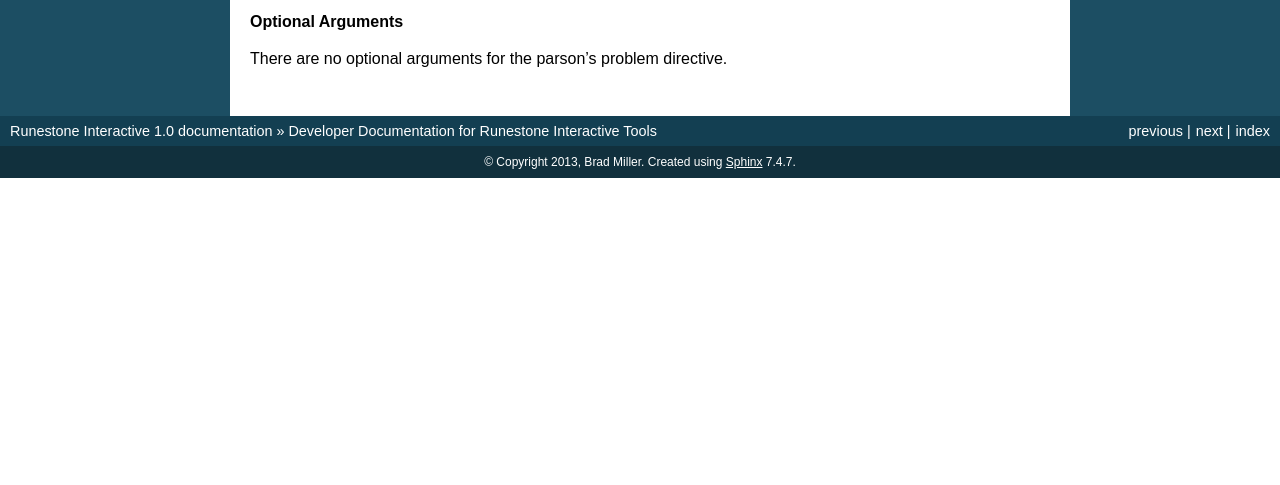
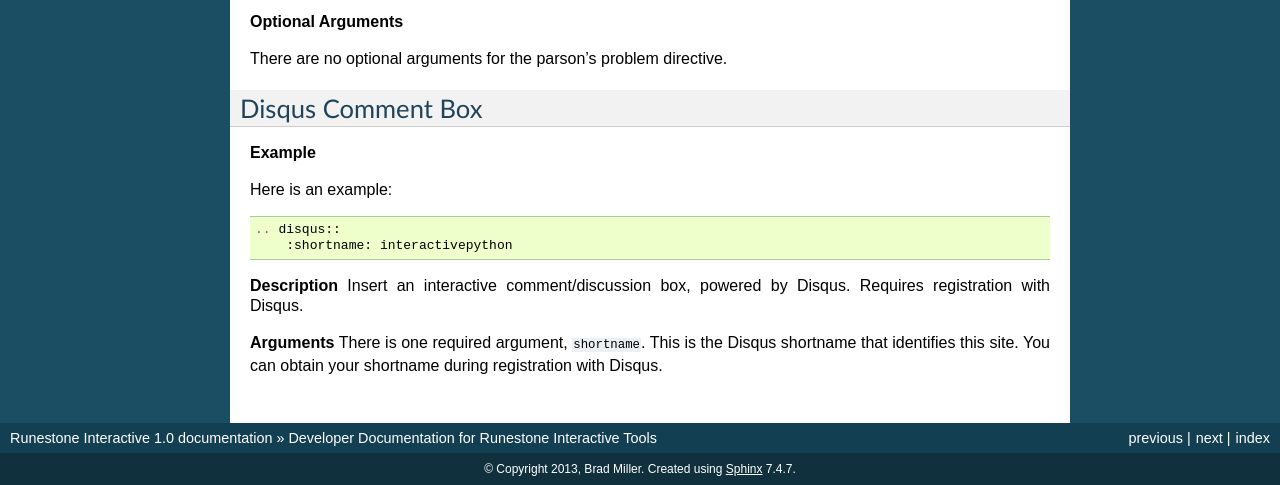
Before and after one commit to RunestoneInteractive/runestoneinteractive.github.io, a Sphinx documentation site: the page built from source/developer.rst, in a window 1280 px wide and 900 px high, scrolled down 8245 px, cut to the strip 415-900 px from the top of the window. Built offline with Sphinx 7.4.7, drawn with Linux system fonts in a browser that asks for light colours; before the commit the page ends 8838 px from its top, so only the background shows below that.

Commit message:
add section about Disqus comment box directive

```diff
--- a/source/conf.py
+++ b/source/conf.py
@@ -26,7 +26,7 @@ sys.path.insert(0, os.path.abspath('/Users/bmiller/runestone/modules'))
 # Add any Sphinx extension module names here, as strings. They can be extensions
 # coming with Sphinx (named 'sphinx.ext.*') or your custom ones.
 extensions = ['sphinx.ext.mathjax', 'sphinx.ext.ifconfig', 'sphinx.ext.viewcode',
-              'luther.sphinx.codelens','luther.sphinx.activecode', 'luther.sphinx.assess',
+              'luther.sphinx.codelens','luther.sphinx.disqus','luther.sphinx.activecode', 'luther.sphinx.assess',
               'luther.sphinx.animation','luther.sphinx.meta','gatech.parsons']
 
 # Add any paths that contain templates here, relative to this directory.
--- a/source/developer.rst
+++ b/source/developer.rst
@@ -496,6 +496,25 @@ There are no optional arguments for the parson's problem directive.
 
 
 
+Disqus Comment Box
+------------------
+
+**Example**
+
+Here is an example:
+
+::
+
+    .. disqus::
+        :shortname: interactivepython
+
+
+**Description**
+Insert an interactive comment/discussion box, powered by Disqus. Requires registration with Disqus.
+
+**Arguments**
+There is one required argument, ``shortname``. This is the Disqus shortname that identifies this site. You can obtain your shortname during registration with
+Disqus.
 
 
 .. raw:: html
```
